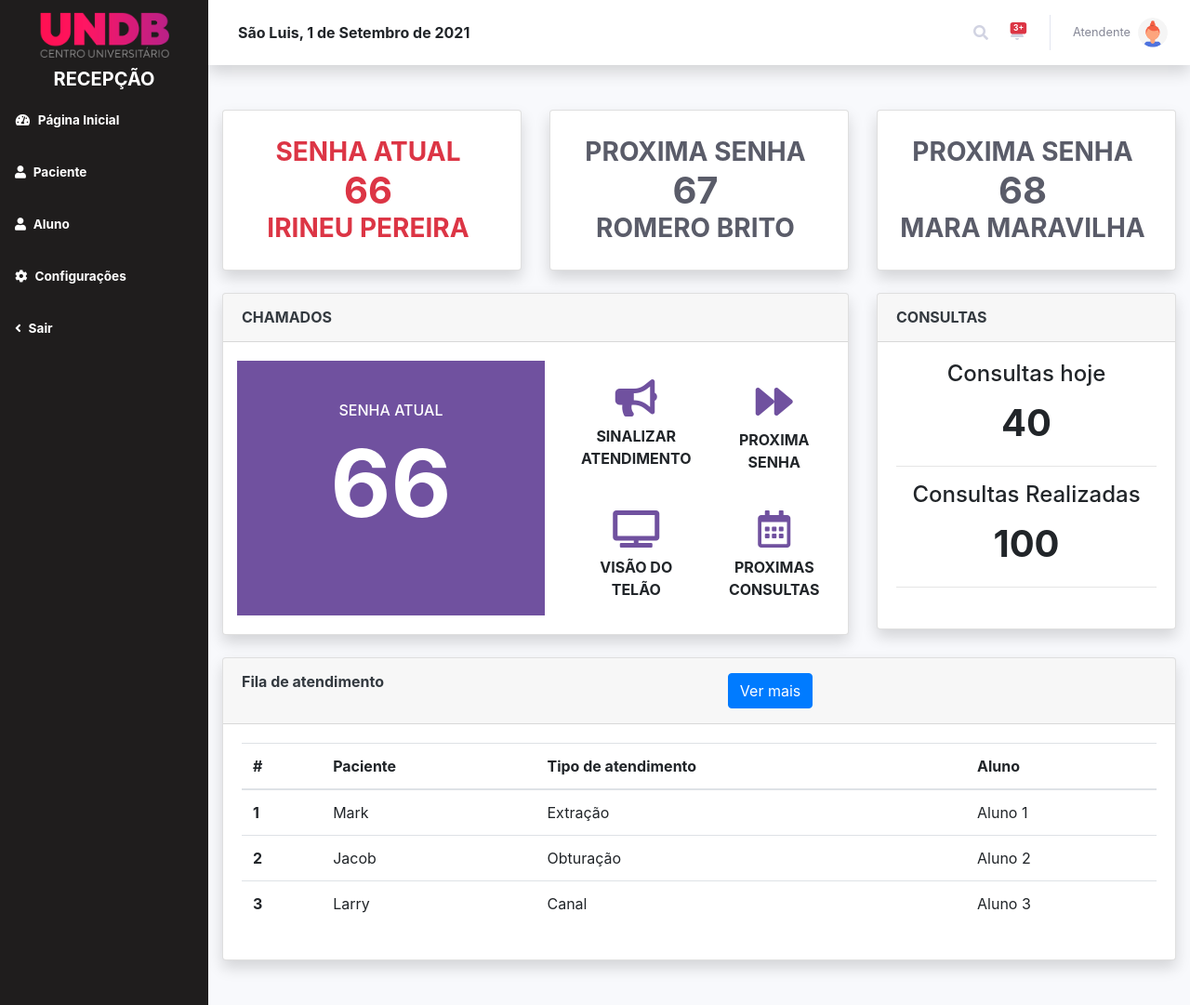
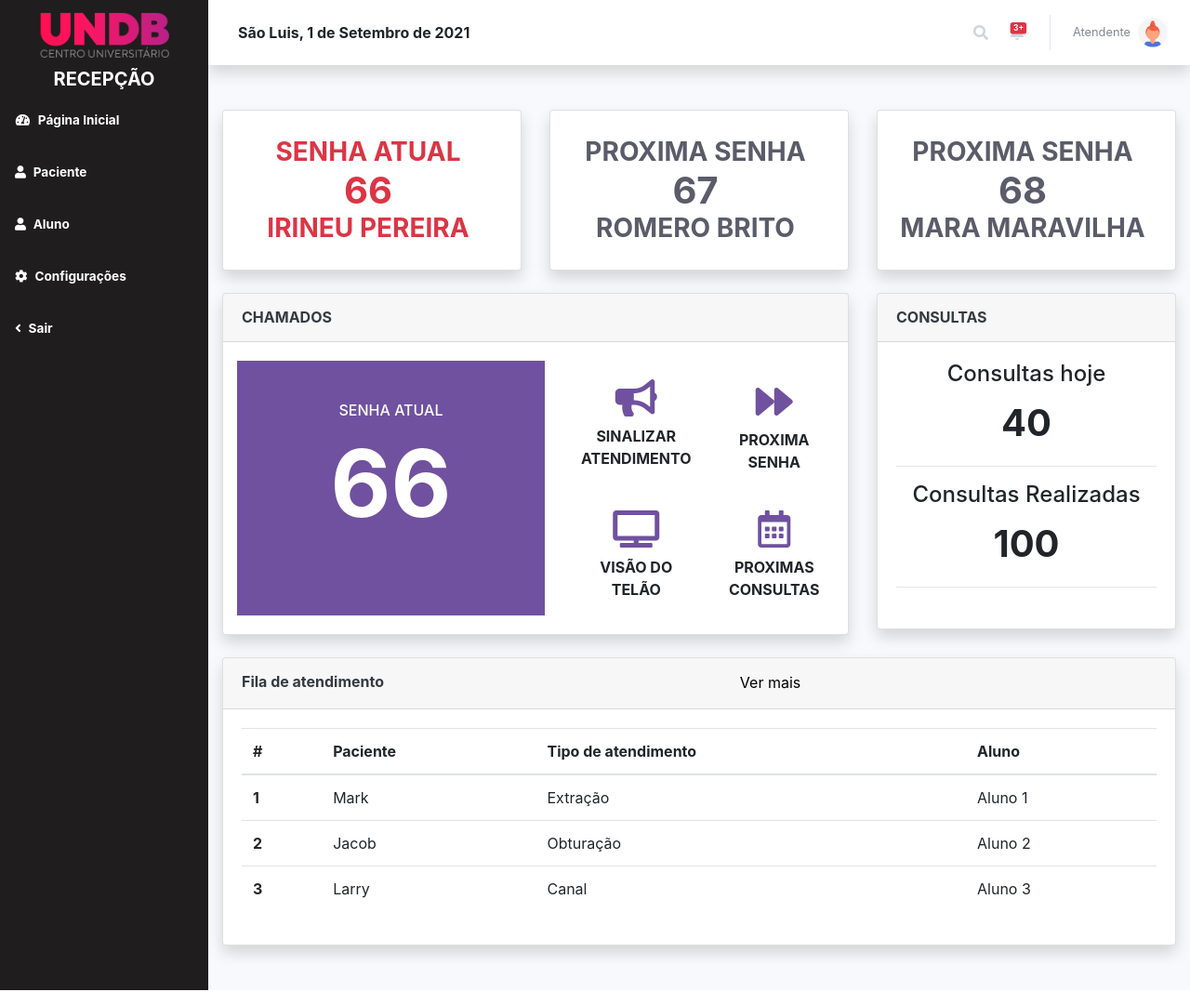
Before and after one commit to fdacmatheus/projetoOdontoUNDBsh, a Django app: template UNDBsh/website/templates/website/aluno.html in a window 1280 px wide. Shown: the whole page at 93% size. Run offline with Django 3.2, Linux system fonts and the light colour scheme; the template is opened without the code that fills it, so the values that code supplies are empty; some libraries are stand-ins or nearby versions.

Commit message:
Remoção borda botão
Remoção da borda do botão ver amis

```diff
--- a/UNDBsh/website/templates/website/baseuser.html
+++ b/UNDBsh/website/templates/website/baseuser.html
@@ -282,7 +282,7 @@
                 <div class=" card-header py-3 d-flex flex-row  justify-content-between">
 
                   <h6 class="m-0 font-weight-bold text-dark">Fila de atendimento</h6>
-                  <h6 class="text-left m-0 font-weight-bold text-dark"> <button type="button" class="btn btn-primary" data-toggle="modal" data-target="#exampleModalLong">Ver mais</button></h6>
+                  <h6 class="text-left m-0 font-weight-bold text-dark"> <button type="text" data-toggle="modal" data-target="#exampleModalLong" style="background: none; border: none;">Ver mais</button></h6>
                   <p></p>
 
                 </div>
```
